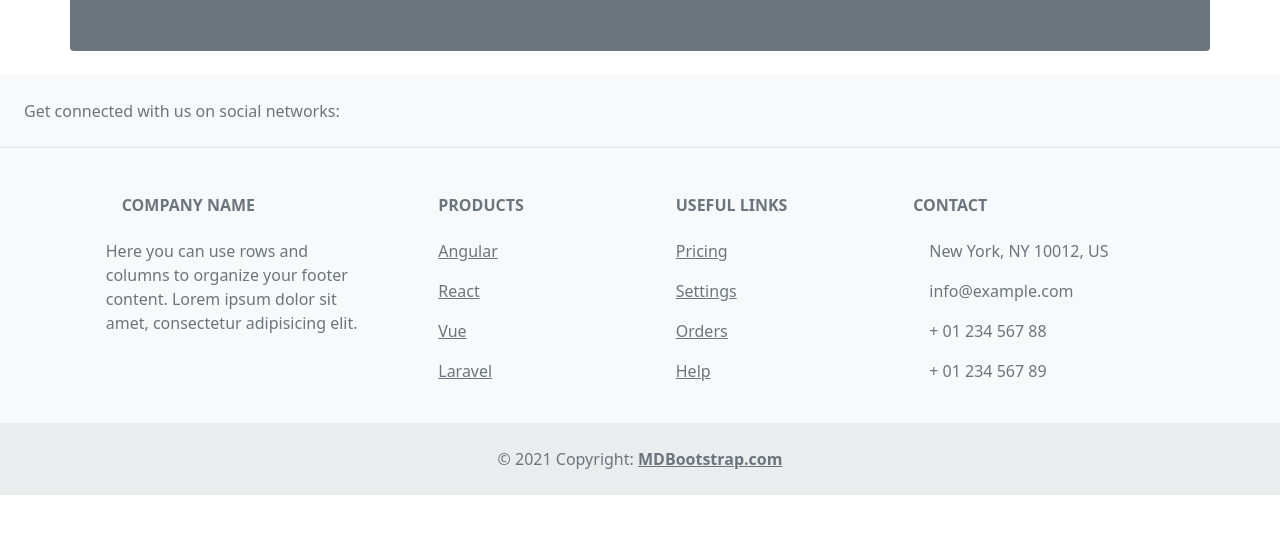
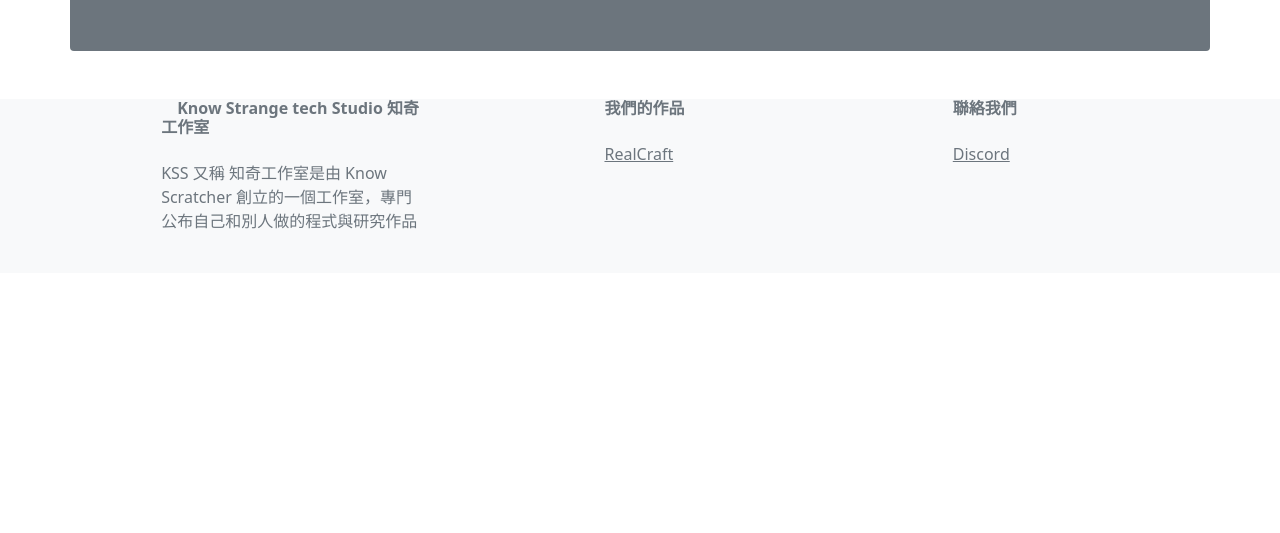
Before and after one commit to Know-Strange-tech-Studio/KSS.github.io, a plain HTML site: page index.html in a window 1280 px wide. Shown: the part 125-658 px from the top of the page. Drawn offline with nearby package versions, Linux system fonts and the light colour scheme.

Commit message:
Add files via upload

```diff
--- a/index.html
+++ b/index.html
@@ -13,37 +13,6 @@
         <!-- Footer -->
 <footer class="text-center text-lg-start bg-light text-muted">
     <!-- Section: Social media -->
-    <section class="d-flex justify-content-center justify-content-lg-between p-4 border-bottom">
-      <!-- Left -->
-      <div class="me-5 d-none d-lg-block">
-        <span>Get connected with us on social networks:</span>
-      </div>
-      <!-- Left -->
-
-      <!-- Right -->
-      <div>
-        <a href="" class="me-4 text-reset">
-          <i class="fab fa-facebook-f"></i>
-        </a>
-        <a href="" class="me-4 text-reset">
-          <i class="fab fa-twitter"></i>
-        </a>
-        <a href="" class="me-4 text-reset">
-          <i class="fab fa-google"></i>
-        </a>
-        <a href="" class="me-4 text-reset">
-          <i class="fab fa-instagram"></i>
-        </a>
-        <a href="" class="me-4 text-reset">
-          <i class="fab fa-linkedin"></i>
-        </a>
-        <a href="" class="me-4 text-reset">
-          <i class="fab fa-github"></i>
-        </a>
-      </div>
-      <!-- Right -->
-    </section>
-    <!-- Section: Social media -->
 
     <!-- Section: Links  -->
     <section class="">
@@ -53,12 +22,11 @@
           <!-- Grid column -->
           <div class="col-md-3 col-lg-4 col-xl-3 mx-auto mb-4">
             <!-- Content -->
-            <h6 class="text-uppercase fw-bold mb-4">
-              <i class="fas fa-gem me-3"></i>Company name
+            <h6 class="fw-bold mb-4">
+              <i class="fas fa-gem me-3"></i>Know Strange tech Studio 知奇工作室
             </h6>
             <p>
-              Here you can use rows and columns to organize your footer content. Lorem ipsum
-              dolor sit amet, consectetur adipisicing elit.
+              KSS 又稱 知奇工作室是由 Know Scratcher 創立的一個工作室，專門公布自己和別人做的程式與研究作品
             </p>
           </div>
           <!-- Grid column -->
@@ -67,68 +35,28 @@
           <div class="col-md-2 col-lg-2 col-xl-2 mx-auto mb-4">
             <!-- Links -->
             <h6 class="text-uppercase fw-bold mb-4">
-              Products
+              我們的作品
             </h6>
             <p>
-              <a href="#!" class="text-reset">Angular</a>
+              <a href="https://github.com/Know-Strange-tech-Studio/RealCreaft" class="text-reset">RealCraft</a>
             </p>
-            <p>
-              <a href="#!" class="text-reset">React</a>
-            </p>
-            <p>
-              <a href="#!" class="text-reset">Vue</a>
-            </p>
-            <p>
-              <a href="#!" class="text-reset">Laravel</a>
-            </p>
+
           </div>
-          <!-- Grid column -->
 
           <!-- Grid column -->
           <div class="col-md-3 col-lg-2 col-xl-2 mx-auto mb-4">
             <!-- Links -->
             <h6 class="text-uppercase fw-bold mb-4">
-              Useful links
+              聯絡我們
             </h6>
             <p>
-              <a href="#!" class="text-reset">Pricing</a>
+              <a href="https://discord.gg/35dbCP48Th" class="text-reset">Discord</a>
             </p>
-            <p>
-              <a href="#!" class="text-reset">Settings</a>
-            </p>
-            <p>
-              <a href="#!" class="text-reset">Orders</a>
-            </p>
-            <p>
-              <a href="#!" class="text-reset">Help</a>
-            </p>
-          </div>
-          <!-- Grid column -->
-
-          <!-- Grid column -->
-          <div class="col-md-4 col-lg-3 col-xl-3 mx-auto mb-md-0 mb-4">
-            <!-- Links -->
-            <h6 class="text-uppercase fw-bold mb-4">Contact</h6>
-            <p><i class="fas fa-home me-3"></i> New York, NY 10012, US</p>
-            <p>
-              <i class="fas fa-envelope me-3"></i>
-              info@example.com
-            </p>
-            <p><i class="fas fa-phone me-3"></i> + 01 234 567 88</p>
-            <p><i class="fas fa-print me-3"></i> + 01 234 567 89</p>
           </div>
           <!-- Grid column -->
         </div>
         <!-- Grid row -->
       </div>
-    </section>
-    <!-- Section: Links  -->
-
-    <!-- Copyright -->
-    <div class="text-center p-4" style="background-color: rgba(0, 0, 0, 0.05);">
-      © 2021 Copyright:
-      <a class="text-reset fw-bold" href="https://mdbootstrap.com/">MDBootstrap.com</a>
-    </div>
     <!-- Copyright -->
   </footer>
   <!-- Footer -->
```
